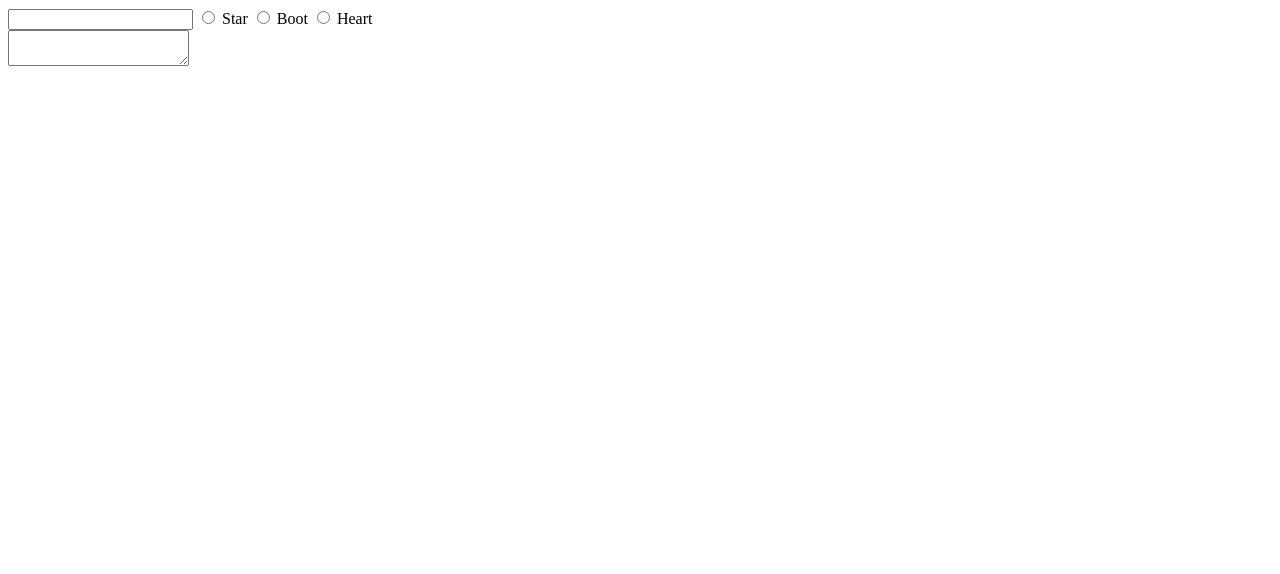
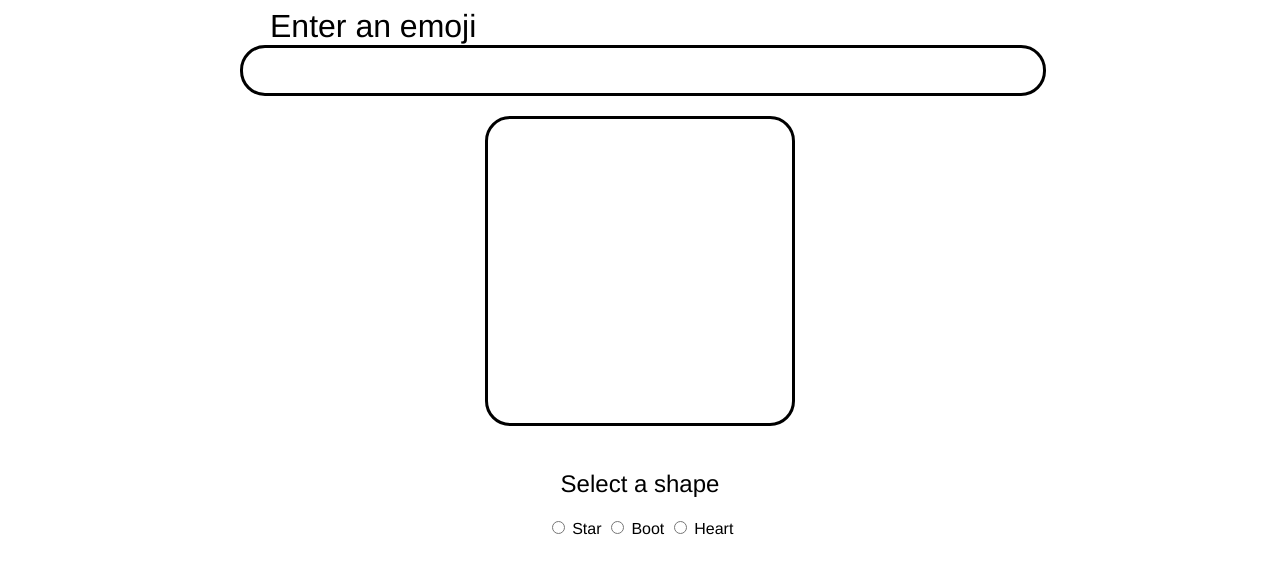
Before and after one commit to alexpapworth/emoji-shapes, a plain HTML site: page index.html in a window 1280 px wide. Drawn offline with Linux system fonts and the light colour scheme.

Commit message:
Add multiple emojis and some CSS stylin'

```diff
--- a/index.html
+++ b/index.html
@@ -14,18 +14,32 @@
 
 <body>
 
+	<div class="container">
+		<form>
 
-	<form>
+			<div class="input-container">
+				<h1>Enter an emoji</h1>
+				<div class="input-wrapper">
 					<input type="text" id="input">
+				</div>
+			</div>
+
+			<div class="output-container">
+				<textarea id="output"></textarea>
+			</div>
+
+			<div class="options-container">
+				<h2>Select a shape</h2>
 				<input type="radio" name="shape" id="star-shape" value="star">
 				<label for="star-shape">Star</label>
 				<input type="radio" name="shape" id="boot-shape" value="boot">
 				<label for="boot-shape">Boot</label>
 				<input type="radio" name="shape" id="heart-shape" value="heart">
 				<label for="heart-shape">Heart</label>
+			</div>
+
 		</form>
-
-	<textarea id="output"></textarea>
+	</div>
 
 	<script src="script.js"></script>
 </body>
--- a/script.js
+++ b/script.js
@@ -6,12 +6,30 @@ heart = "       🤠         🤠\n   🤠      🤠      🤠\n🤠
 
 function setShape() {
 	emoji = document.querySelector('#input').value;
+	emojis = emoji.split(/(?![\u200D\uFE0F])([\uD800-\uDBFF][\uDC00-\uDFFF])/).filter(Boolean)
 
 	if (document.querySelector('input[name="shape"]:checked'))
 	{
 		shape = document.querySelector('input[name="shape"]:checked').value
 
-		newShape = window[shape].replace(/🤠/g, emoji);
+		newShape = window[shape];
+
+		var length = (newShape.match(/🤠/g) || []).length;
+
+		var i = 0;
+		for (var x = 0; x < length; x++)
+		{
+			newShape = newShape.replace(/🤠/, emojis[i]);
+			if (i == emojis.length-1)
+			{
+				i = 0;
+			}
+			else
+			{
+				i++;
+			}
+		}
+
 
 		document.querySelector('#output').value = newShape;
 	}
@@ -20,7 +38,7 @@ function setShape() {
 ready = function() {
 
 	document.querySelector('#input').addEventListener('input', setShape)
-	for (x = 0; x < document.querySelectorAll('input[name="shape"]').length; x++)
+	for (var x = 0; x < document.querySelectorAll('input[name="shape"]').length; x++)
 	{
 		document.querySelectorAll('input[name="shape"]')[x].addEventListener('click', setShape)
 	}
--- a/style.css
+++ b/style.css
@@ -0,0 +1,54 @@
+body {
+	font-family: Helvetica;
+	font-weight: 200;
+}
+
+.container {
+	margin: 0 auto;
+	text-align: center;
+	width: 100%;
+	max-width: 800px;
+}
+
+h1 {
+	font-size: 32px;
+	margin: 0;
+	text-align: left;
+	padding-left: 30px;
+	font-weight: 400;
+}
+
+h2 {
+	font-weight: 400;
+}
+
+.input-wrapper {
+	width: 100%;
+    border: 3px solid #000;
+    border-radius: 25px;
+    padding-top: 6px;
+}
+
+#input {
+    width: 97%;
+    border: none;
+    border-radius: 26px;
+    font-size: 32px;
+    outline: none;
+    padding-left: 3px;
+}
+
+.output-container {
+	padding: 20px 0;
+}
+
+#output {
+	resize: none;
+	width: 300px;
+	height: 300px;
+	border: 3px solid #000;
+	border-radius: 25px;
+	outline: none;
+	font-size: 19px;
+	line-height: 24px;
+}
```
Lines whose indentation alone changed are shown as unchanged.
